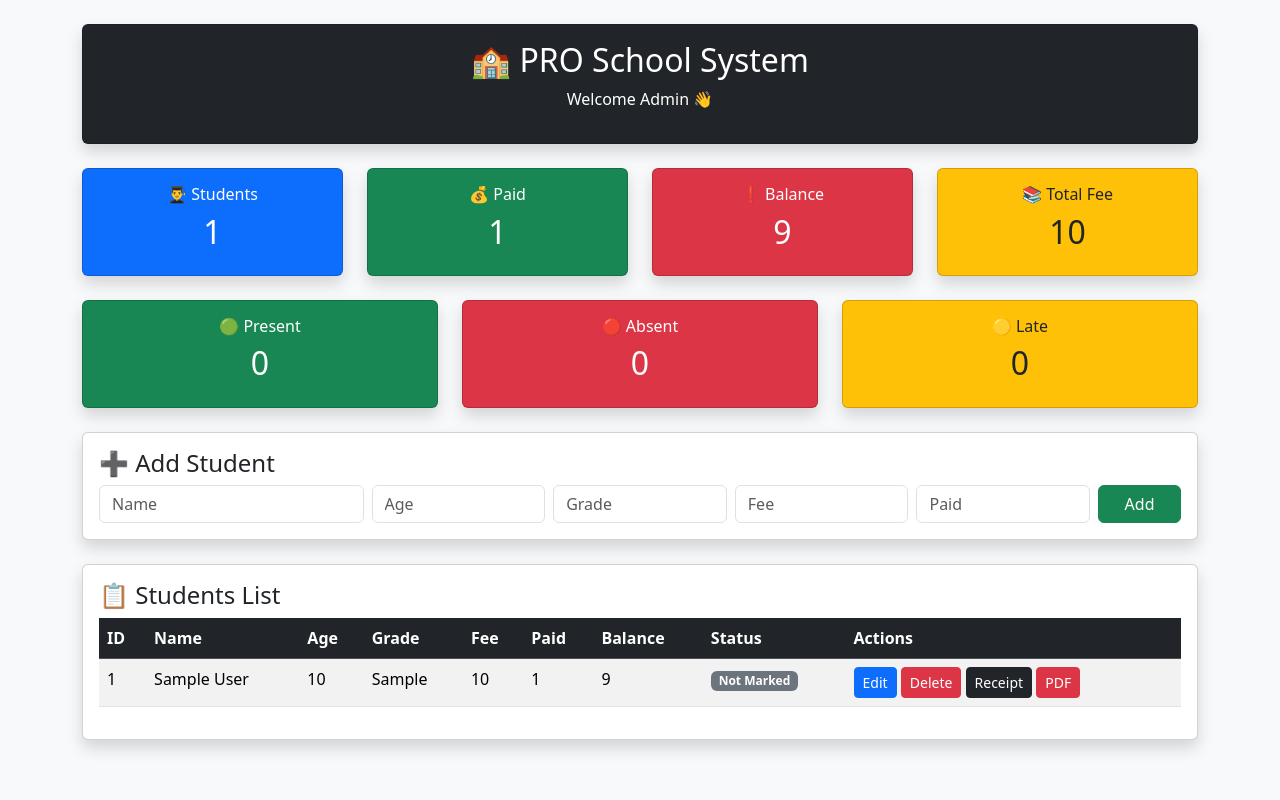
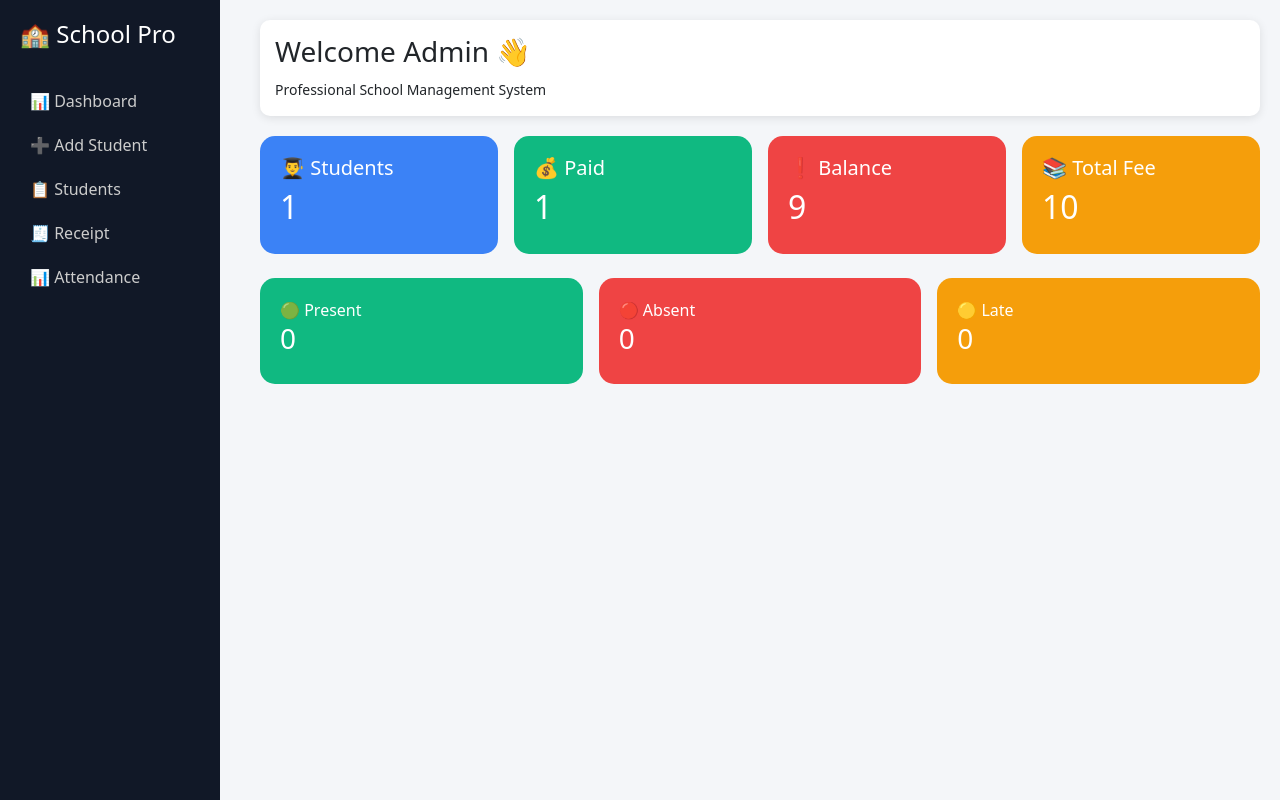
Before and after one commit to we32693269/school-saas, a Flask app: page /dashboard in a window 1280 px wide. Run offline with Flask 3, Linux system fonts and the light colour scheme; tables that the repository leaves empty hold one stand-in row (values such as "Sample post").

Commit message:
Update dashboard.html

```diff
--- a/templates/dashboard.html
+++ b/templates/dashboard.html
@@ -1,169 +1,147 @@
 <!DOCTYPE html>
 <html>
 <head>
-    <title>PRO Dashboard</title>
+    <title>Pro Dashboard</title>
     <link href="https://cdn.jsdelivr.net/npm/bootstrap@5.3.3/dist/css/bootstrap.min.css" rel="stylesheet">
+
+    <style>
+        body {
+            background: #f4f6f9;
+        }
+
+        /* SIDEBAR */
+        .sidebar {
+            height: 100vh;
+            background: #111827;
+            color: white;
+            padding: 20px;
+            position: fixed;
+            width: 220px;
+        }
+
+        .sidebar h4 {
+            margin-bottom: 30px;
+        }
+
+        .sidebar a {
+            display: block;
+            color: #ccc;
+            padding: 10px;
+            text-decoration: none;
+            border-radius: 8px;
+        }
+
+        .sidebar a:hover {
+            background: #1f2937;
+            color: white;
+        }
+
+        /* MAIN */
+        .main {
+            margin-left: 240px;
+            padding: 20px;
+        }
+
+        .card-box {
+            border-radius: 15px;
+            padding: 20px;
+            color: white;
+        }
+
+        .bg1 { background: #3b82f6; }
+        .bg2 { background: #10b981; }
+        .bg3 { background: #ef4444; }
+        .bg4 { background: #f59e0b; }
+
+        .topbar {
+            background: white;
+            padding: 15px;
+            border-radius: 10px;
+            margin-bottom: 20px;
+            box-shadow: 0 2px 10px rgba(0,0,0,0.1);
+        }
+    </style>
 </head>
 
-<body class="bg-light">
+<body>
 
-<div class="container mt-4">
+<!-- SIDEBAR -->
+<div class="sidebar">
+    <h4>🏫 School Pro</h4>
+    <a href="/dashboard">📊 Dashboard</a>
+    <a href="#">➕ Add Student</a>
+    <a href="#">📋 Students</a>
+    <a href="#">🧾 Receipt</a>
+    <a href="#">📊 Attendance</a>
+</div>
 
-    <!-- HEADER -->
-    <div class="card shadow p-3 mb-4 text-center bg-dark text-white">
-        <h2>🏫 PRO School System</h2>
-        <p>Welcome Admin 👋</p>
+<!-- MAIN -->
+<div class="main">
+
+    <!-- TOP BAR -->
+    <div class="topbar">
+        <h3>Welcome Admin 👋</h3>
+        <small>Professional School Management System</small>
     </div>
 
-    <!-- STATS -->
-    <div class="row mb-4">
+    <!-- CARDS -->
+    <div class="row g-3">
 
         <div class="col-md-3">
-            <div class="card bg-primary text-white text-center p-3 shadow">
-                <h6>👨‍🎓 Students</h6>
+            <div class="card-box bg1">
+                <h5>👨‍🎓 Students</h5>
                 <h2>{{ total_students }}</h2>
             </div>
         </div>
 
         <div class="col-md-3">
-            <div class="card bg-success text-white text-center p-3 shadow">
-                <h6>💰 Paid</h6>
+            <div class="card-box bg2">
+                <h5>💰 Paid</h5>
                 <h2>{{ total_paid }}</h2>
             </div>
         </div>
 
         <div class="col-md-3">
-            <div class="card bg-danger text-white text-center p-3 shadow">
-                <h6>❗ Balance</h6>
+            <div class="card-box bg3">
+                <h5>❗ Balance</h5>
                 <h2>{{ total_balance }}</h2>
             </div>
         </div>
 
         <div class="col-md-3">
-            <div class="card bg-warning text-dark text-center p-3 shadow">
-                <h6>📚 Total Fee</h6>
+            <div class="card-box bg4">
+                <h5>📚 Total Fee</h5>
                 <h2>{{ total_fee }}</h2>
             </div>
         </div>
 
     </div>
 
+    <br>
+
     <!-- ATTENDANCE -->
-    <div class="row mb-4">
+    <div class="row g-3">
 
         <div class="col-md-4">
-            <div class="card bg-success text-white text-center p-3 shadow">
-                <h6>🟢 Present</h6>
-                <h2>{{ present_students }}</h2>
+            <div class="card-box bg2">
+                🟢 Present<br>
+                <h3>{{ present_students }}</h3>
             </div>
         </div>
 
         <div class="col-md-4">
-            <div class="card bg-danger text-white text-center p-3 shadow">
-                <h6>🔴 Absent</h6>
-                <h2>{{ absent_students }}</h2>
+            <div class="card-box bg3">
+                🔴 Absent<br>
+                <h3>{{ absent_students }}</h3>
             </div>
         </div>
 
         <div class="col-md-4">
-            <div class="card bg-warning text-dark text-center p-3 shadow">
-                <h6>🟡 Late</h6>
-                <h2>{{ late_students }}</h2>
+            <div class="card-box bg4">
+                🟡 Late<br>
+                <h3>{{ late_students }}</h3>
             </div>
         </div>
-
-    </div>
-
-    <!-- ADD STUDENT -->
-    <div class="card p-3 shadow mb-4">
-        <h4>➕ Add Student</h4>
-
-        <form action="/add_student" method="POST" class="row g-2">
-
-            <div class="col-md-3">
-                <input type="text" name="name" class="form-control" placeholder="Name" required>
-            </div>
-
-            <div class="col-md-2">
-                <input type="number" name="age" class="form-control" placeholder="Age" required>
-            </div>
-
-            <div class="col-md-2">
-                <input type="text" name="grade" class="form-control" placeholder="Grade" required>
-            </div>
-
-            <div class="col-md-2">
-                <input type="number" name="fee" class="form-control" placeholder="Fee" required>
-            </div>
-
-            <div class="col-md-2">
-                <input type="number" name="paid" class="form-control" placeholder="Paid" required>
-            </div>
-
-            <div class="col-md-1">
-                <button class="btn btn-success w-100">Add</button>
-            </div>
-
-        </form>
-    </div>
-
-    <!-- STUDENTS TABLE -->
-    <div class="card p-3 shadow">
-
-        <h4>📋 Students List</h4>
-
-        <table class="table table-striped table-hover">
-
-            <thead class="table-dark">
-                <tr>
-                    <th>ID</th>
-                    <th>Name</th>
-                    <th>Age</th>
-                    <th>Grade</th>
-                    <th>Fee</th>
-                    <th>Paid</th>
-                    <th>Balance</th>
-                    <th>Status</th>
-                    <th>Actions</th>
-                </tr>
-            </thead>
-
-            <tbody>
-            {% for s in students %}
-            <tr>
-
-                <td>{{ s[0] }}</td>
-                <td>{{ s[1] }}</td>
-                <td>{{ s[2] }}</td>
-                <td>{{ s[3] }}</td>
-                <td>{{ s[4] }}</td>
-                <td>{{ s[5] }}</td>
-                <td>{{ s[4] - s[5] }}</td>
-
-                <td>
-                    {% if s[6] == 'Present' %}
-                        <span class="badge bg-success">Present</span>
-                    {% elif s[6] == 'Absent' %}
-                        <span class="badge bg-danger">Absent</span>
-                    {% elif s[6] == 'Late' %}
-                        <span class="badge bg-warning text-dark">Late</span>
-                    {% else %}
-                        <span class="badge bg-secondary">Not Marked</span>
-                    {% endif %}
-                </td>
-
-                <td>
-                    <a href="/edit_student/{{ s[0] }}" class="btn btn-primary btn-sm">Edit</a>
-                    <a href="/delete_student/{{ s[0] }}" class="btn btn-danger btn-sm">Delete</a>
-                    <a href="/receipt/{{ s[0] }}" class="btn btn-dark btn-sm">Receipt</a>
-                    <a href="/receipt/pdf/{{ s[0] }}" class="btn btn-danger btn-sm">PDF</a>
-                </td>
-
-            </tr>
-            {% endfor %}
-            </tbody>
-
-        </table>
 
     </div>
 
```
